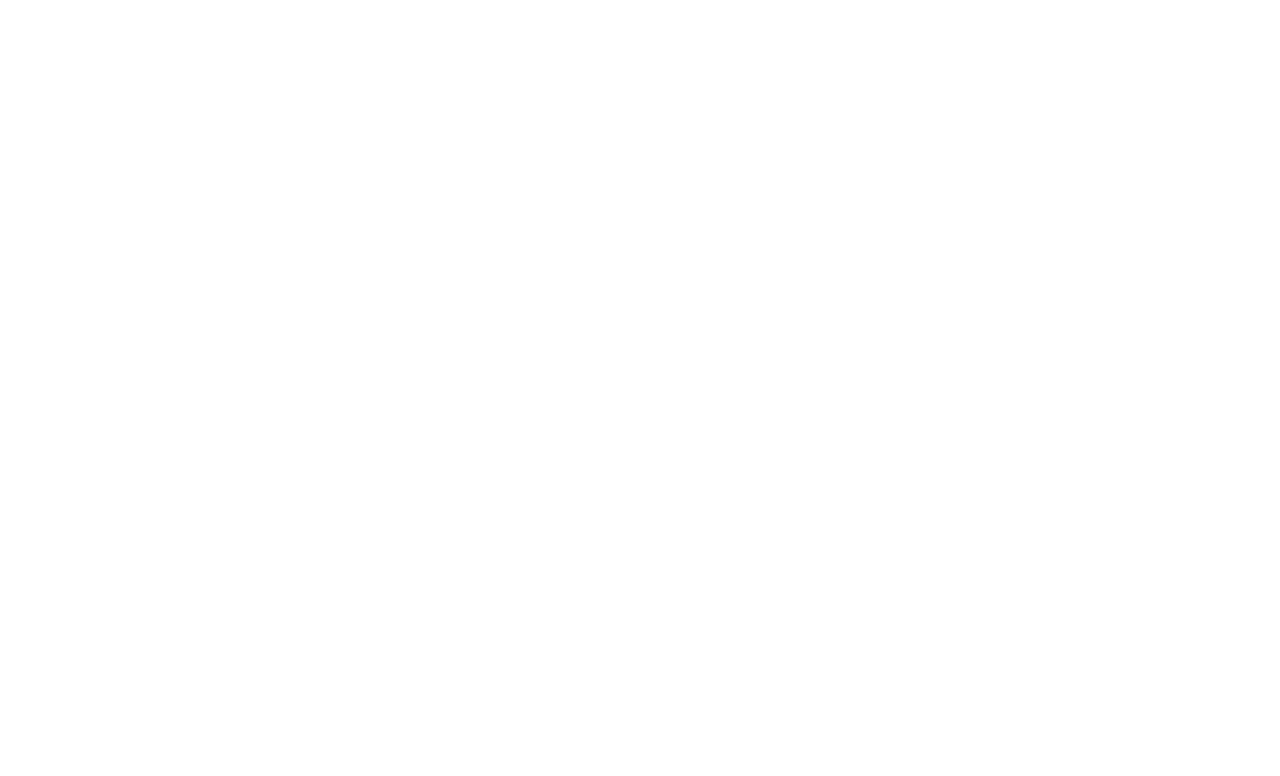
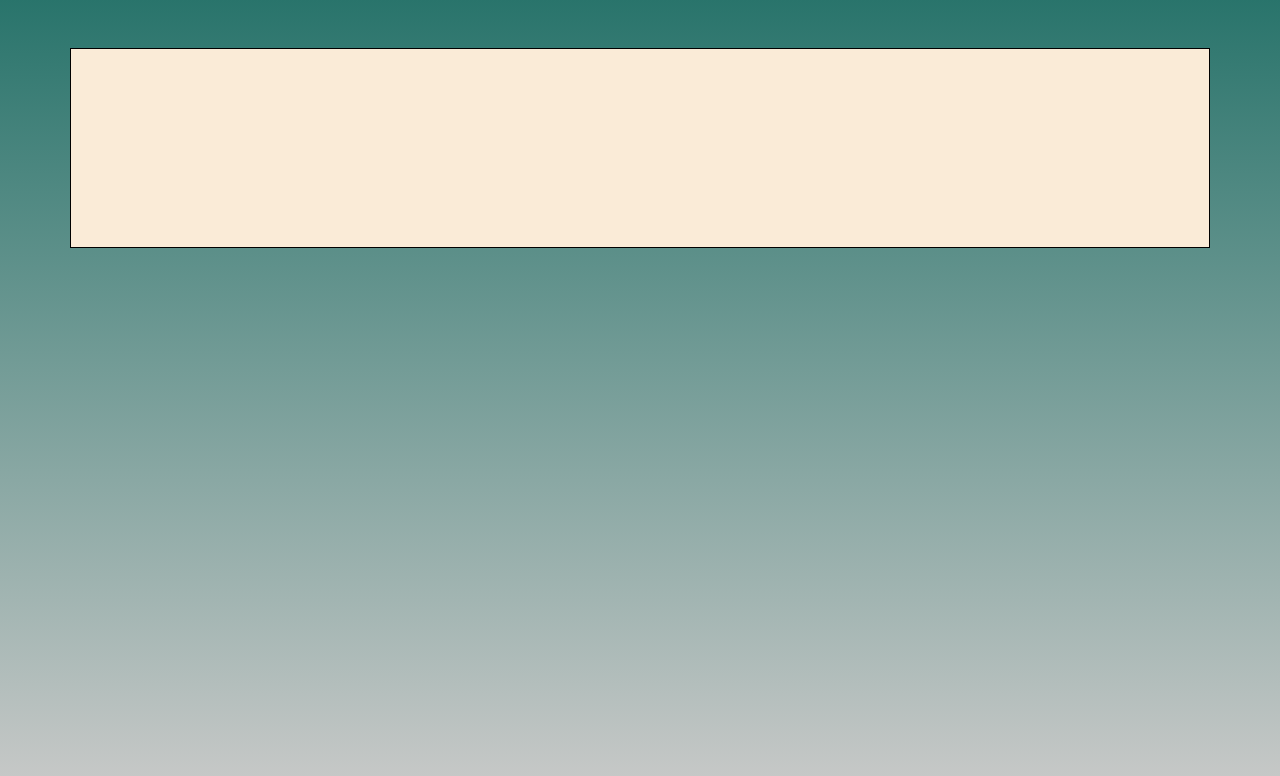
Before and after one commit to AmarildoShehu/vue-boolzapp, a plain HTML site: page index.html in a window 1280 px wide. Drawn offline with nearby package versions, Linux system fonts and the light colour scheme.

Commit message:
created wrapper and container

```diff
--- a/css/style.css
+++ b/css/style.css
@@ -0,0 +1,20 @@
+* {
+  margin: 0;
+  padding: 0;
+  box-sizing: border-box;
+}
+
+.wrapper {
+  height: 100vh;
+  display: flex;
+  flex-direction: column;
+  background-image: linear-gradient(
+    rgba(7, 94, 84, 0.863),
+    rgba(197, 197, 196, 0.904)
+  );
+}
+
+.container {
+  min-height: 200px;
+  background-color: antiquewhite;
+}
--- a/index.html
+++ b/index.html
@@ -1,5 +1,5 @@
 <!DOCTYPE html>
-<html lang="en">
+<html lang="it">
   <head>
     <meta charset="UTF-8" />
     <meta name="viewport" content="width=device-width, initial-scale=1.0" />
@@ -31,6 +31,8 @@
     <script defer src="js/script.js"></script>
   </head>
   <body>
-    <div id="root"></div>
+    <div id="root" class="wrapper">
+      <div class="container border border-black mt-5"></div>
+    </div>
   </body>
 </html>
```
